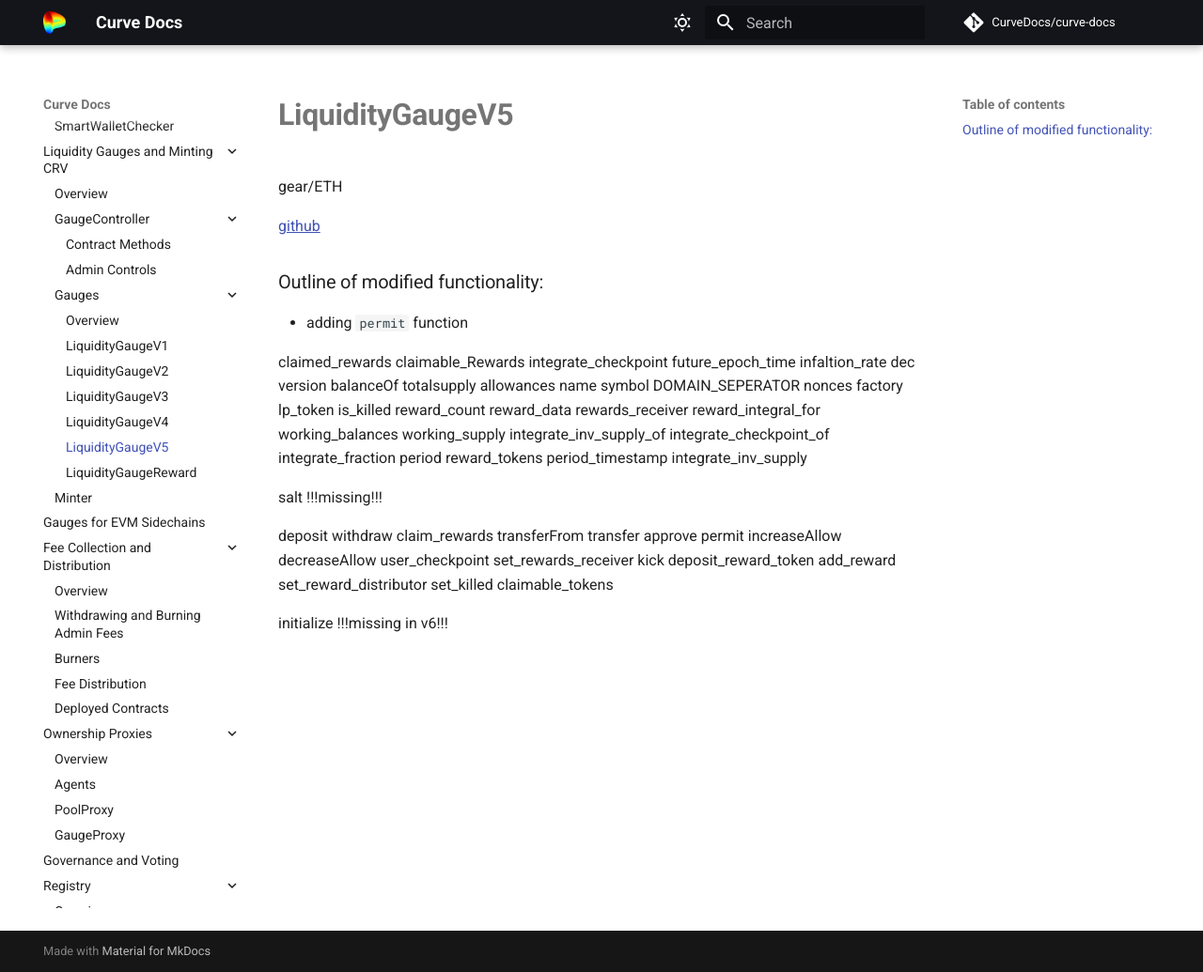
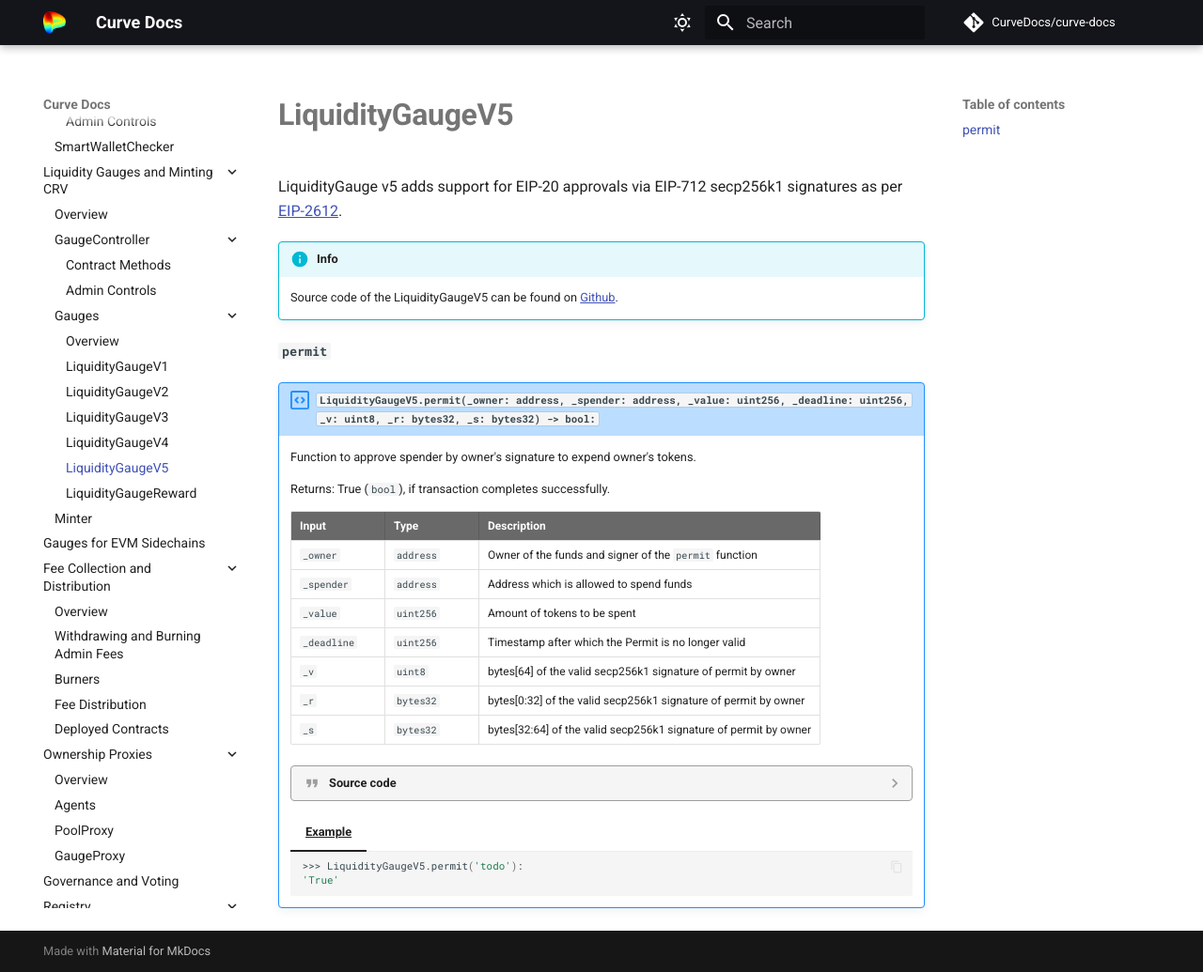
Before and after one commit to CurveDocs/curve-docs, an MkDocs documentation site: the page built from docs/curve_dao/LiquidityGaugesAndMintingCRV/gauges/LiquidityGaugeV5.md, in a window 1280 px wide and 1035 px high. Shown: the whole window at 94% size. Built offline with MkDocs 1.6.1 and Material for MkDocs 9.7.7, drawn with Linux system fonts in a browser that asks for light colours; comment, search, counter and statistics services are not loaded.

Commit message:
gauge fixes

````diff
--- a/docs/curve_dao/LiquidityGaugesAndMintingCRV/gauges/LiquidityGaugeV5.md
+++ b/docs/curve_dao/LiquidityGaugesAndMintingCRV/gauges/LiquidityGaugeV5.md
@@ -1,60 +1,91 @@
-gear/ETH
+LiquidityGauge v5 adds support for EIP-20 approvals via EIP-712 secp256k1 signatures as per [EIP-2612](https://eips.ethereum.org/EIPS/eip-2612).
 
-[github](https://github.com/curvefi/curve-dao-contracts/blob/master/contracts/gauges/LiquidityGaugeV5.vy)
-
-## Outline of modified functionality:
-- adding `permit` function
+!!!info
+    Source code of the LiquidityGaugeV5 can be found on [Github](https://github.com/curvefi/curve-dao-contracts/blob/master/contracts/gauges/LiquidityGaugeV5.vy).
 
 
-claimed_rewards
-claimable_Rewards
-integrate_checkpoint
-future_epoch_time
-infaltion_rate
-dec
-version
-balanceOf
-totalsupply
-allowances
-name
-symbol
-DOMAIN_SEPERATOR
-nonces
-factory
-lp_token
-is_killed
-reward_count
-reward_data
-rewards_receiver
-reward_integral_for
-working_balances
-working_supply
-integrate_inv_supply_of
-integrate_checkpoint_of
-integrate_fraction
-period
-reward_tokens
-period_timestamp
-integrate_inv_supply
+### `permit`
+!!! description "`LiquidityGaugeV5.permit(_owner: address, _spender: address, _value: uint256, _deadline: uint256, _v: uint8, _r: bytes32, _s: bytes32) -> bool:`"
 
-salt !!!missing!!!
+    Function to approve spender by owner's signature to expend owner's tokens.
 
-deposit
-withdraw
-claim_rewards
-transferFrom
-transfer
-approve
-permit
-increaseAllow
-decreaseAllow
-user_checkpoint
-set_rewards_receiver
-kick
-deposit_reward_token
-add_reward
-set_reward_distributor
-set_killed
-claimable_tokens
+    Returns: True (`bool`),  if transaction completes successfully.
 
-initialize !!!missing in v6!!!
+    | Input      | Type   | Description |
+    | ----------- | -------| ----|
+    | `_owner` |  `address` | Owner of the funds and signer of the `permit` function |
+    | `_spender` |  `address` | Address which is allowed to spend funds |
+    | `_value` |  `uint256` | Amount of tokens to be spent |
+    | `_deadline` |  `uint256` | Timestamp after which the Permit is no longer valid |
+    | `_v` |  `uint8` | bytes[64] of the valid secp256k1 signature of permit by owner |
+    | `_r` |  `bytes32` | bytes[0:32] of the valid secp256k1 signature of permit by owner |
+    | `_s` |  `bytes32` | bytes[32:64] of the valid secp256k1 signature of permit by owner |
+
+
+    ??? quote "Source code"
+
+        ```python hl_lines="9"
+        # keccak256("isValidSignature(bytes32,bytes)")[:4] << 224
+        ERC1271_MAGIC_VAL: constant(bytes32) = 0x1626ba7e00000000000000000000000000000000000000000000000000000000
+        VERSION: constant(String[8]) = "v5.0.0"
+
+        EIP712_TYPEHASH: constant(bytes32) = keccak256("EIP712Domain(string name,string version,uint256 chainId,address verifyingContract)")
+        PERMIT_TYPEHASH: constant(bytes32) = keccak256("Permit(address owner,address spender,uint256 value,uint256 nonce,uint256 deadline)")
+
+        @external
+        def permit(
+            _owner: address,
+            _spender: address,
+            _value: uint256,
+            _deadline: uint256,
+            _v: uint8,
+            _r: bytes32,
+            _s: bytes32
+        ) -> bool:
+            """
+            @notice Approves spender by owner's signature to expend owner's tokens.
+                See https://eips.ethereum.org/EIPS/eip-2612.
+            @dev Inspired by https://github.com/yearn/yearn-vaults/blob/main/contracts/Vault.vy#L753-L793
+            @dev Supports smart contract wallets which implement ERC1271
+                https://eips.ethereum.org/EIPS/eip-1271
+            @param _owner The address which is a source of funds and has signed the Permit.
+            @param _spender The address which is allowed to spend the funds.
+            @param _value The amount of tokens to be spent.
+            @param _deadline The timestamp after which the Permit is no longer valid.
+            @param _v The bytes[64] of the valid secp256k1 signature of permit by owner
+            @param _r The bytes[0:32] of the valid secp256k1 signature of permit by owner
+            @param _s The bytes[32:64] of the valid secp256k1 signature of permit by owner
+            @return True, if transaction completes successfully
+            """
+            assert _owner != ZERO_ADDRESS
+            assert block.timestamp <= _deadline
+
+            nonce: uint256 = self.nonces[_owner]
+            digest: bytes32 = keccak256(
+                concat(
+                    b"\x19\x01",
+                    self.DOMAIN_SEPARATOR,
+                    keccak256(_abi_encode(PERMIT_TYPEHASH, _owner, _spender, _value, nonce, _deadline))
+                )
+            )
+
+            if _owner.is_contract:
+                sig: Bytes[65] = concat(_abi_encode(_r, _s), slice(convert(_v, bytes32), 31, 1))
+                # reentrancy not a concern since this is a staticcall
+                assert ERC1271(_owner).isValidSignature(digest, sig) == ERC1271_MAGIC_VAL
+            else:
+                assert ecrecover(digest, convert(_v, uint256), convert(_r, uint256), convert(_s, uint256)) == _owner
+
+            self.allowance[_owner][_spender] = _value
+            self.nonces[_owner] = nonce + 1
+
+            log Approval(_owner, _spender, _value)
+            return True
+        ```
+
+    === "Example"
+
+        ```shell
+        >>> LiquidityGaugeV5.permit('todo'):
+        'True'
+        ```
````
Also changed, not shown: docs/curve_dao/LiquidityGaugesAndMintingCRV/gauges/LiquidityGaugeV1.md (+1 -3 lines), docs/curve_dao/LiquidityGaugesAndMintingCRV/gauges/LiquidityGaugeV2.md (+1 -7 lines), docs/curve_dao/LiquidityGaugesAndMintingCRV/gauges/LiquidityGaugeV3.md (+3 -1 lines), docs/curve_dao/LiquidityGaugesAndMintingCRV/gauges/LiquidityGaugeV4.md (+4 -3 lines).
